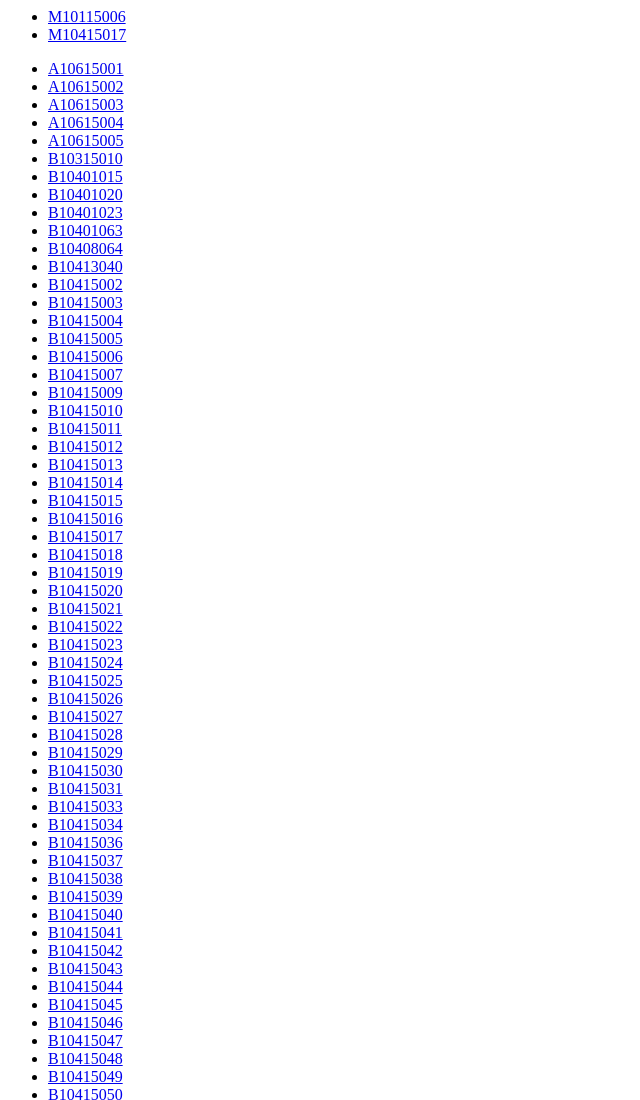
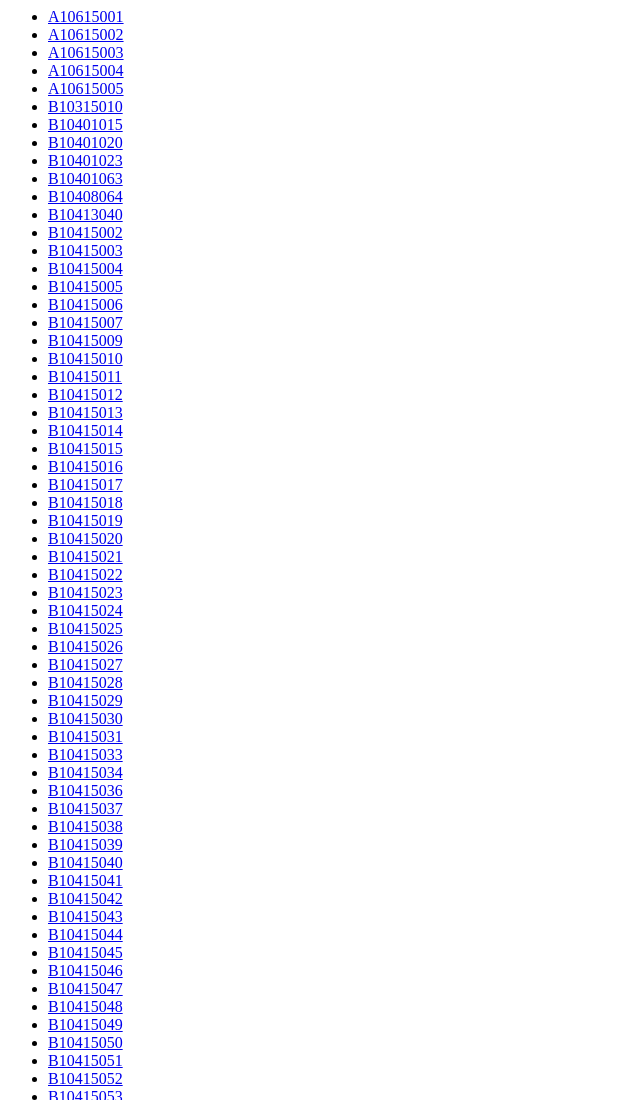
Before and after one commit to tnsc4502/106-OS-homework1, a plain HTML site: page index.html in a window 1280 px wide. Shown: the top 1100 px of the page, without its empty margins (0-640 px from the left). Drawn offline with Linux system fonts and the light colour scheme.

Commit message:
Update index.html

```diff
--- a/index.html
+++ b/index.html
@@ -1,7 +1,3 @@
-<ul>
-<li><a href=M10115006>M10115006</a></li>
-<li><a href=M10415017>M10415017</a></li>
-</ul>
 <ul>
 <li><a href=A10615001>A10615001</a></li>
 <li><a href=A10615002>A10615002</a></li>
```
